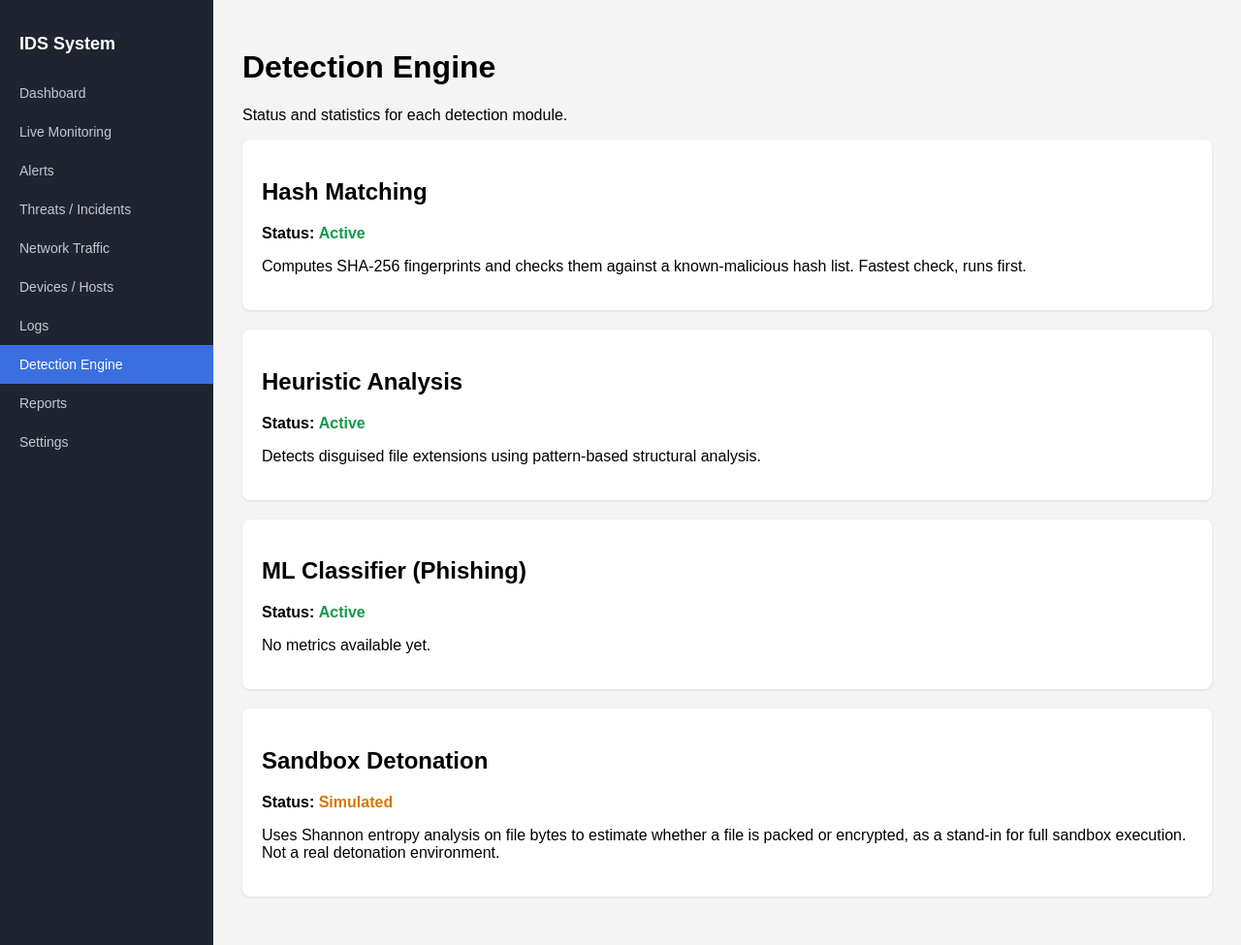
After one commit to jacksonkaranja5958-afk/ids-project, a Flask app: page /detection-engine in a window 1280 px wide. The commit adds this page. Shown: the whole page at 97% size. Run offline with Flask 3, Linux system fonts and the light colour scheme; parts of the project's set-up code (start-up, migrations or seed data) failed here and were passed over.

Commit message:
Add multi-page dashboard: alerts, logs, detection engine, incidents, settings

```diff
--- /dev/null
+++ b/data/settings.json
@@ -0,0 +1,5 @@
+{
+  "fail_policy": "fail-open",
+  "sandbox_entropy_threshold": 6.4,
+  "log_retention_limit": 196
+}
--- a/web/app.py
+++ b/web/app.py
@@ -1,6 +1,7 @@
 import sys
 import os
 import re
+import json
 
 sys.path.append(os.path.abspath(os.path.join(os.path.dirname(__file__), "..")))
 
@@ -10,6 +11,8 @@ from engine.decision_engine import evaluate_url
 from logging_module.logger import LOG_FILE
 
 app = Flask(__name__)
+
+SETTINGS_PATH = "data/settings.json"
 
 
 def get_recent_logs(limit=50):
@@ -57,11 +60,45 @@ def get_verdict_counts(log_entries):
     return counts
 
 
+def get_incidents(log_entries):
+    """Groups BLOCK/SUSPICIOUS log entries by target, showing repeat occurrences."""
+    threats = [e for e in log_entries if e["verdict"] in ("BLOCK", "SUSPICIOUS")]
+
+    grouped = {}
+    for entry in threats:
+        target = entry["target"]
+        if target not in grouped:
+            grouped[target] = {
+                "target": target,
+                "count": 0,
+                "first_seen": entry["timestamp"],
+                "last_seen": entry["timestamp"],
+                "worst_verdict": entry["verdict"],
+                "latest_reason": entry["reason"]
+            }
+        grouped[target]["count"] += 1
+        grouped[target]["last_seen"] = entry["timestamp"]
+        if entry["verdict"] == "BLOCK":
+            grouped[target]["worst_verdict"] = "BLOCK"
+
+    return sorted(grouped.values(), key=lambda x: x["count"], reverse=True)
+
+
+def load_settings():
+    with open(SETTINGS_PATH, "r") as f:
+        return json.load(f)
+
+
+def save_settings(settings):
+    with open(SETTINGS_PATH, "w") as f:
+        json.dump(settings, f, indent=2)
+
+
 @app.route("/")
 def home():
     log_entries = get_recent_logs()
     verdict_counts = get_verdict_counts(log_entries)
-    return render_template("dashboard.html", result=None, log_entries=log_entries, verdict_counts=verdict_counts)
+    return render_template("dashboard.html", result=None, log_entries=log_entries, verdict_counts=verdict_counts, active_page="dashboard")
 
 
 @app.route("/check-url", methods=["POST"])
@@ -70,7 +107,53 @@ def check_url():
     result = evaluate_url(url)
     log_entries = get_recent_logs()
     verdict_counts = get_verdict_counts(log_entries)
-    return render_template("dashboard.html", result=result, log_entries=log_entries, verdict_counts=verdict_counts)
+    return render_template("dashboard.html", result=result, log_entries=log_entries, verdict_counts=verdict_counts, active_page="dashboard")
+
+
+@app.route("/alerts")
+def alerts():
+    log_entries = get_recent_logs(limit=100)
+    alert_entries = [entry for entry in log_entries if entry["verdict"] in ("BLOCK", "SUSPICIOUS")]
+    return render_template("alerts.html", alert_entries=alert_entries, active_page="alerts")
+
+
+@app.route("/incidents")
+def incidents():
+    log_entries = get_recent_logs(limit=200)
+    incident_list = get_incidents(log_entries)
+    return render_template("incidents.html", incidents=incident_list, active_page="incidents")
+
+
+@app.route("/logs")
+def logs():
+    log_entries = get_recent_logs(limit=200)
+    return render_template("logs.html", log_entries=log_entries, active_page="logs")
+
+
+@app.route("/detection-engine")
+def detection_engine():
+    metrics = None
+    if os.path.exists("data/model_metrics.json"):
+        with open("data/model_metrics.json", "r") as f:
+            metrics = json.load(f)
+    return render_template("detection_engine.html", metrics=metrics, active_page="engine")
+
+
+@app.route("/settings", methods=["GET"])
+def settings_page():
+    settings = load_settings()
+    return render_template("settings.html", settings=settings, saved=False, active_page="settings")
+
+
+@app.route("/settings", methods=["POST"])
+def update_settings():
+    settings = {
+        "fail_policy": request.form["fail_policy"],
+        "sandbox_entropy_threshold": float(request.form["sandbox_entropy_threshold"]),
+        "log_retention_limit": int(request.form["log_retention_limit"])
+    }
+    save_settings(settings)
+    return render_template("settings.html", settings=settings, saved=True, active_page="settings")
 
 
 if __name__ == "__main__":
--- /dev/null
+++ b/web/templates/base.html
@@ -0,0 +1,57 @@
+<!DOCTYPE html>
+<html>
+<head>
+    <title>{% block title %}IDS Dashboard{% endblock %}</title>
+    <style>
+        * { box-sizing: border-box; }
+        body { font-family: Arial, sans-serif; margin: 0; display: flex; background: #f4f4f4; }
+
+        .sidebar {
+            width: 220px;
+            background: #1F2430;
+            color: white;
+            min-height: 100vh;
+            padding: 20px 0;
+        }
+        .sidebar h2 { padding: 0 20px; font-size: 18px; margin-bottom: 20px; }
+        .sidebar a {
+            display: block;
+            padding: 12px 20px;
+            color: #C5C8D0;
+            text-decoration: none;
+            font-size: 14px;
+        }
+        .sidebar a:hover { background: #2B303B; color: white; }
+        .sidebar a.active { background: #3B6FE0; color: white; }
+
+        .main { flex: 1; padding: 30px; }
+        .card { background: white; padding: 20px; border-radius: 8px; margin-bottom: 20px; box-shadow: 0 1px 3px rgba(0,0,0,0.1); }
+        input[type=text] { width: 300px; padding: 8px; }
+        button { padding: 8px 16px; background: #3B6FE0; color: white; border: none; border-radius: 4px; cursor: pointer; }
+        table { width: 100%; border-collapse: collapse; }
+        th, td { text-align: left; padding: 8px; border-bottom: 1px solid #ddd; }
+        .BLOCK { color: #D33A3A; font-weight: bold; }
+        .ALLOW { color: #159A48; font-weight: bold; }
+        .SUSPICIOUS { color: #D97706; font-weight: bold; }
+    </style>
+</head>
+<body>
+    <div class="sidebar">
+        <h2>IDS System</h2>
+        <a href="/" class="{% if active_page == 'dashboard' %}active{% endif %}">Dashboard</a>
+        <a href="/live-monitoring" class="{% if active_page == 'live' %}active{% endif %}">Live Monitoring</a>
+        <a href="/alerts" class="{% if active_page == 'alerts' %}active{% endif %}">Alerts</a>
+        <a href="/incidents" class="{% if active_page == 'incidents' %}active{% endif %}">Threats / Incidents</a>
+        <a href="/network" class="{% if active_page == 'network' %}active{% endif %}">Network Traffic</a>
+        <a href="/devices" class="{% if active_page == 'devices' %}active{% endif %}">Devices / Hosts</a>
+        <a href="/logs" class="{% if active_page == 'logs' %}active{% endif %}">Logs</a>
+        <a href="/detection-engine" class="{% if active_page == 'engine' %}active{% endif %}">Detection Engine</a>
+        <a href="/reports" class="{% if active_page == 'reports' %}active{% endif %}">Reports</a>
+        <a href="/settings" class="{% if active_page == 'settings' %}active{% endif %}">Settings</a>
+    </div>
+
+    <div class="main">
+        {% block content %}{% endblock %}
+    </div>
+</body>
+</html>
--- /dev/null
+++ b/web/templates/detection_engine.html
@@ -0,0 +1,44 @@
+{% extends "base.html" %}
+{% block title %}Detection Engine - IDS{% endblock %}
+
+{% block content %}
+    <h1>Detection Engine</h1>
+    <p>Status and statistics for each detection module.</p>
+
+    <div class="card">
+        <h2>Hash Matching</h2>
+        <p><strong>Status:</strong> <span class="ALLOW">Active</span></p>
+        <p>Computes SHA-256 fingerprints and checks them against a known-malicious hash list. Fastest check, runs first.</p>
+    </div>
+
+    <div class="card">
+        <h2>Heuristic Analysis</h2>
+        <p><strong>Status:</strong> <span class="ALLOW">Active</span></p>
+        <p>Detects disguised file extensions using pattern-based structural analysis.</p>
+    </div>
+
+    <div class="card">
+        <h2>ML Classifier (Phishing)</h2>
+        <p><strong>Status:</strong> <span class="ALLOW">Active</span></p>
+        {% if metrics %}
+        <table>
+            <tr><th>Metric</th><th>Value</th></tr>
+            <tr><td>Accuracy</td><td>{{ (metrics.accuracy * 100) | round(2) }}%</td></tr>
+            <tr><td>Precision</td><td>{{ (metrics.precision * 100) | round(2) }}%</td></tr>
+            <tr><td>Recall</td><td>{{ (metrics.recall * 100) | round(2) }}%</td></tr>
+            <tr><td>Training examples</td><td>{{ metrics.training_examples }}</td></tr>
+            <tr><td>Test examples</td><td>{{ metrics.test_examples }}</td></tr>
+            <tr><td>False positives (test set)</td><td>{{ metrics.false_positives }}</td></tr>
+            <tr><td>False negatives (test set)</td><td>{{ metrics.false_negatives }}</td></tr>
+        </table>
+        {% else %}
+        <p>No metrics available yet.</p>
+        {% endif %}
+    </div>
+
+    <div class="card">
+        <h2>Sandbox Detonation</h2>
+        <p><strong>Status:</strong> <span class="SUSPICIOUS">Simulated</span></p>
+        <p>Uses Shannon entropy analysis on file bytes to estimate whether a file is packed or encrypted, as a stand-in for full sandbox execution. Not a real detonation environment.</p>
+    </div>
+{% endblock %}
```
Also changed, not shown: data/model_metrics.json (added, +11 -0 lines), detection/ml_classifier.py (+22 -0 lines), web/templates/alerts.html (added, +24 -0 lines), web/templates/dashboard.html (+7 -24 lines), web/templates/incidents.html (added, +26 -0 lines), web/templates/logs.html (added, +44 -0 lines), web/templates/settings.html (added, +37 -0 lines), 1 other file.
